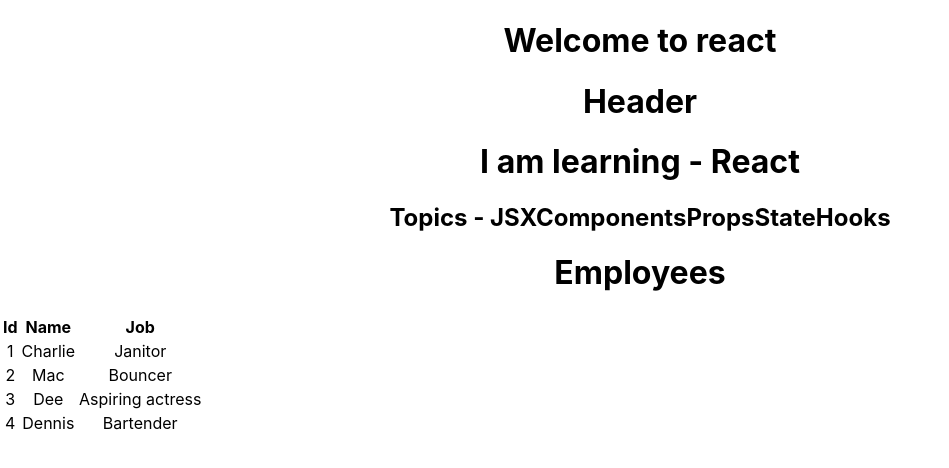
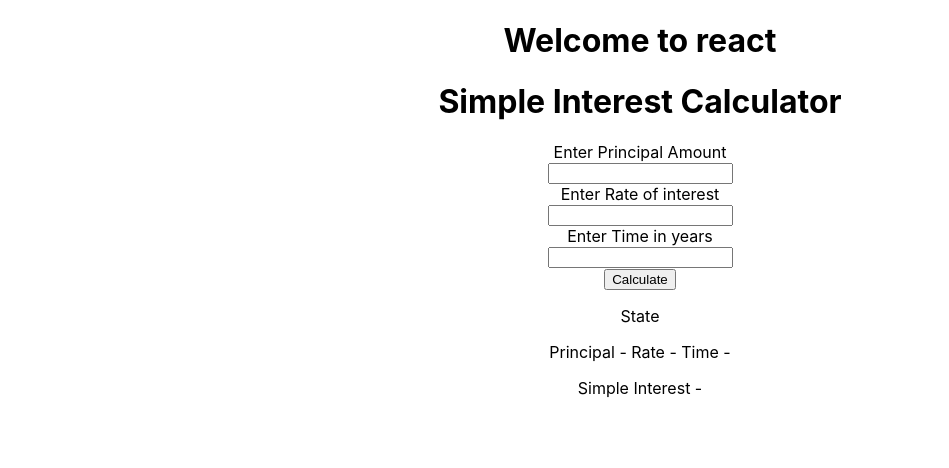
Before and after one commit to raghuprasadks/mern-oct-2024, a React (Create React App) app in the folder programs/react/reactbasics/: page / in a window 1280 px wide. Shown: the top 468 px of the page, without its empty margins (0-949 px from the left). Built offline with nearby package versions, Linux system fonts and the light colour scheme; the HTML template or start-up script is replaced by a standard one.

Commit message:
simple interest

```diff
--- a/programs/react/reactbasics/src/App.js
+++ b/programs/react/reactbasics/src/App.js
@@ -3,15 +3,20 @@
 import Header from './Header';
 import Content from './Content';
 import Employees from './Employees';
+import SimpleInterest from './SimpleInterest';
 
 
 function App() {
   return (
     <div className="App">
      <h1>Welcome to react</h1>
+     {/**
      <Header></Header>
      <Content></Content>
      <Employees></Employees>
+
+      */}
+      <SimpleInterest></SimpleInterest>
     </div>
   );
 }
--- /dev/null
+++ b/programs/react/reactbasics/src/SimpleInterest.js
@@ -0,0 +1,32 @@
+import React,{useState} from 'react'
+
+const SimpleInterest = () => {
+    const [principal, setPrincipal] = useState();
+    const [roi, setRoi] = useState();
+    const [time, setTime] = useState();
+    const [si, setSi] = useState();
+
+    const calculateSI =()=>{
+        let simpleInterest = (principal*roi*time)/100;
+        setSi(simpleInterest);
+    }
+
+  return (
+    <div>
+        <h1>Simple Interest Calculator</h1>
+        <label>Enter Principal Amount</label><br/>
+        <input type="text" id="principal" value = {principal} onChange={(e)=>setPrincipal(e.target.value)}></input><br/>
+        <label>Enter Rate of interest</label><br/>
+        <input type="text" id="roi" value ={roi} onChange={(e)=>setRoi(e.target.value)}></input><br/>
+
+        <label>Enter Time in years</label><br/>
+        <input type="text" id="time" value ={time} onChange={(e)=>setTime(e.target.value)}></input><br/>
+        <button onClick={calculateSI}>Calculate</button>
+        <p>State</p>
+        <p>Principal - {principal} Rate - {roi} Time - {time}</p>
+        <p>Simple Interest - {si}</p>
+    </div>
+  )
+}
+
+export default SimpleInterest
```
Also changed, not shown: 1 other file (tests, documents, lock files or other folders).
